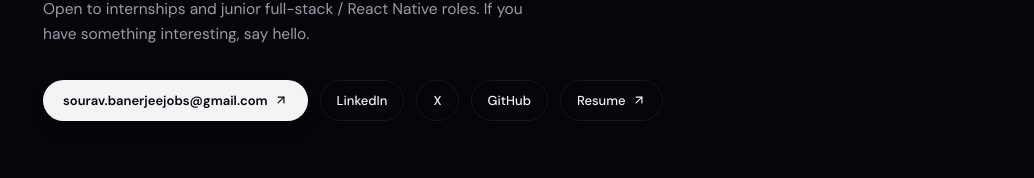
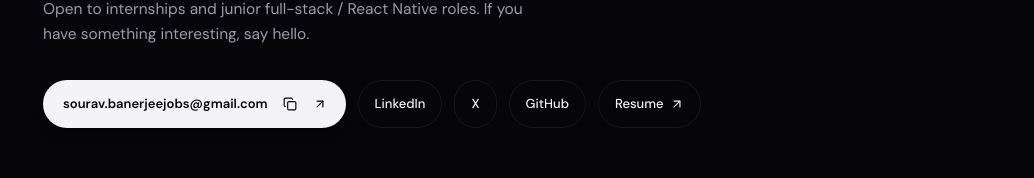
Before and after one commit to Souravbanerjeedata/my-portfolio, a React (Vite) app: page /contact in a window 1280 px wide. Shown: the part 237-415 px from the top of the page, without its empty margins (117-1151 px from the left). Built offline with nearby package versions, Linux system fonts and the light colour scheme; no server answers; the HTML template or start-up script is replaced by a standard one.

Commit message:
fixed email button in contact section

```diff
--- a/index.html
+++ b/index.html
@@ -5,10 +5,7 @@
     <link rel="icon" type="image/jpeg" href="/profile.jpg" />
     <meta name="viewport" content="width=device-width, initial-scale=1.0" />
     <title>sourav</title>
-    <meta
-      name="description"
-      content="Sourav Banerjee — self-taught Full Stack & React Native developer. MERN/PERN, TypeScript, mobile apps. Open to internships and junior roles."
-    />
+    <meta name="description" content="Sourav Banerjee — Portfolio" />
     <link rel="preconnect" href="https://fonts.googleapis.com" />
     <link rel="preconnect" href="https://fonts.gstatic.com" crossorigin />
     <link
--- a/src/config/site.ts
+++ b/src/config/site.ts
@@ -40,7 +40,7 @@ export const site = {
   bannerImageLight: "/images/cover-light.jpg",
   socialBannerImage: "/social-banner.png",
   initials: "SB",
-  role: "Full Stack & React Native Developer",
+  role: "Full Stack Developer",
   location: "Kolkata, India",
   timezone: "Asia/Kolkata",
   email: "sourav.banerjeejobs@gmail.com",
@@ -53,7 +53,7 @@ export const site = {
     "Currently deepening DSA knowledge and solving problems on LeetCode while looking for an internship or junior developer role where I can contribute and grow.",
   ],
   tldr: [
-    "Career switcher from HR Analyst → developer",
+    "Career switcher from HR → developer",
     "Self-taught for 3.5+ years",
     "Building web & mobile apps",
     "Open to internships & junior roles",
@@ -62,7 +62,7 @@ export const site = {
     available: true,
     availableText: "open to opportunities",
     nowLearning: "DSA • System Design • MERN / PERN • React Native",
-    nowBuilding: "Full-stack & React Native projects",
+    nowBuilding: "Full-stack projects",
     nowListening: "focus playlists",
   },
   socials: {
--- a/src/sections/Contact.tsx
+++ b/src/sections/Contact.tsx
@@ -1,9 +1,24 @@
+import { useState } from "react";
 import { motion } from "framer-motion";
 import { Shell, SectionHeader } from "@/components/Layout";
 import { site } from "@/config/site";
-import { ArrowUpRight } from "lucide-react";
+import { ArrowUpRight, Check, Copy } from "lucide-react";
+
+const GMAIL_COMPOSE = `https://mail.google.com/mail/?view=cm&fs=1&to=${encodeURIComponent(site.email)}`;
 
 export function Contact() {
+  const [copied, setCopied] = useState(false);
+
+  const copyEmail = async () => {
+    try {
+      await navigator.clipboard.writeText(site.email);
+      setCopied(true);
+      window.setTimeout(() => setCopied(false), 2000);
+    } catch {
+      // ignore
+    }
+  };
+
   return (
     <div id="contact" className="scroll-mt-28">
       <SectionHeader title="Contact" />
@@ -23,12 +38,35 @@ export function Contact() {
           <div className="mt-8 flex flex-wrap gap-3">
             <motion.a
               whileHover={{ y: -2 }}
-              href={site.socials.email || `mailto:${site.email}`}
-              className="inline-flex items-center gap-1.5 rounded-full bg-[var(--fg)] px-5 py-2.5 text-[13px] font-semibold text-[var(--bg)] shadow-lg shadow-black/20 transition-opacity hover:opacity-90"
+              href={GMAIL_COMPOSE}
+              target="_blank"
+              rel="noopener noreferrer"
+              onClick={copyEmail}
+              title={`Email ${site.email}`}
+              className="inline-flex items-center gap-2 rounded-full bg-[var(--fg)] py-2.5 pl-5 pr-3 text-[13px] font-semibold text-[var(--bg)] shadow-lg shadow-black/20 transition-opacity hover:opacity-90"
             >
-              {site.email}
-              <ArrowUpRight size={14} />
+              <span className="truncate">{site.email}</span>
+
+              <span className="inline-flex items-center gap-0.5">
+                <button
+                  type="button"
+                  aria-label={copied ? "Email copied" : "Copy email"}
+                  title={copied ? "Copied!" : "Copy email"}
+                  onClick={(e) => {
+                    e.preventDefault();
+                    e.stopPropagation();
+                    copyEmail();
+                  }}
+                  className="grid size-7 place-items-center rounded-full transition-colors hover:bg-black/10 dark:hover:bg-white/15"
+                >
+                  {copied ? <Check size={14} strokeWidth={2.5} /> : <Copy size={14} />}
+                </button>
+                <span className="grid size-7 place-items-center">
+                  <ArrowUpRight size={14} />
+                </span>
+              </span>
             </motion.a>
+
             {[
               { label: "LinkedIn", href: site.socials.linkedin },
               { label: "X", href: site.socials.twitter },
```
